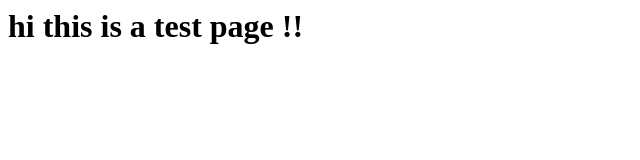
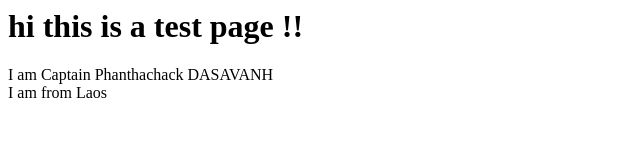
Before and after one commit to phanthachack/finexm, a plain HTML site: page index.html in a window 1280 px wide. Shown: the whole page, without its empty margins (0-640 px from the left). Drawn offline with Linux system fonts and the light colour scheme.

Commit message:
Update index.html

```diff
--- a/index.html
+++ b/index.html
@@ -4,5 +4,6 @@
 </head>
 <body>
 	<h1> hi this is a test page !! </h1>
+	<p> I am Captain Phanthachack DASAVANH <br> I am from Laos </p>
 </body>
 </html>
```
